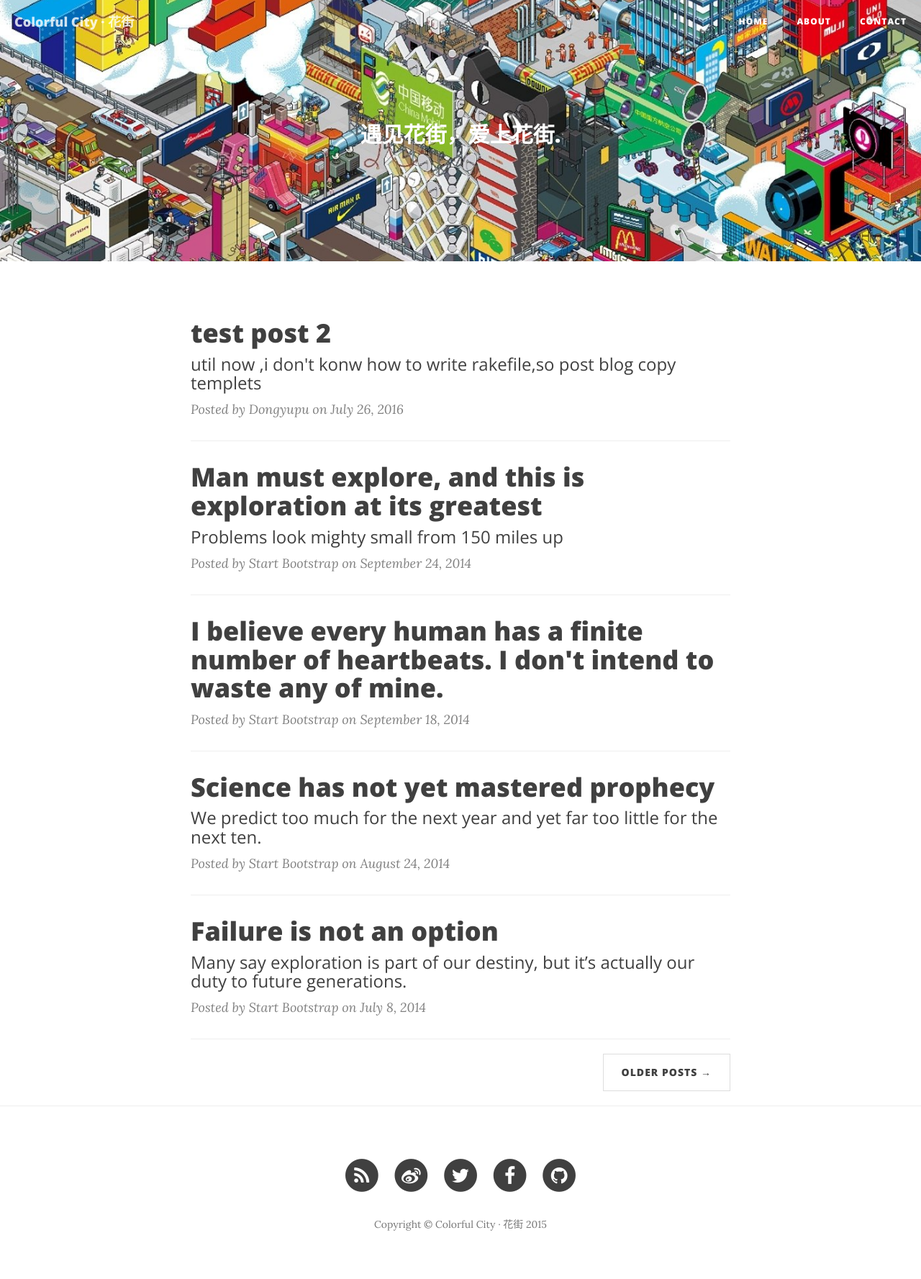
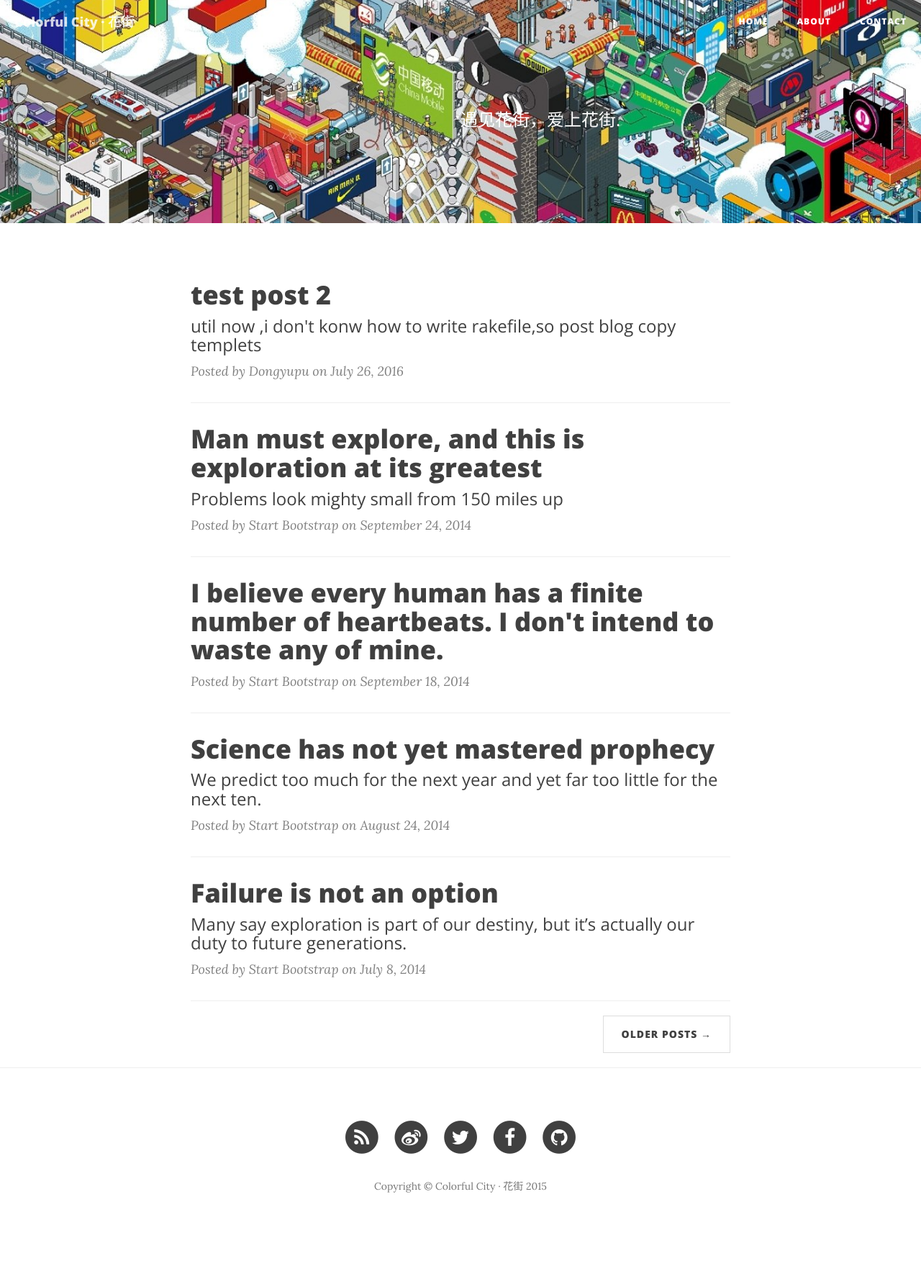
Before and after one commit to dongyupu/colorfulcity, a Jekyll site: the page built from index.html, in a window 1280 px wide. Shown: the whole page at 72% size. Built offline with Jekyll 4.4.1, drawn with Linux system fonts in a browser that asks for light colours; nearby versions of some CDN libraries; the list of posts is cut into pages by our own code; after the commit the page ends 1724 px from its top, so only the background shows below that.

```diff
--- a/index.html
+++ b/index.html
@@ -1,6 +1,6 @@
 ---
 layout: page
-description: "<h2>遇见花街，爱上花街.</h2>"
+description: "<h7>遇见花街，爱上花街.</h7>"
 ---
 
 {% for post in paginator.posts %}
```
